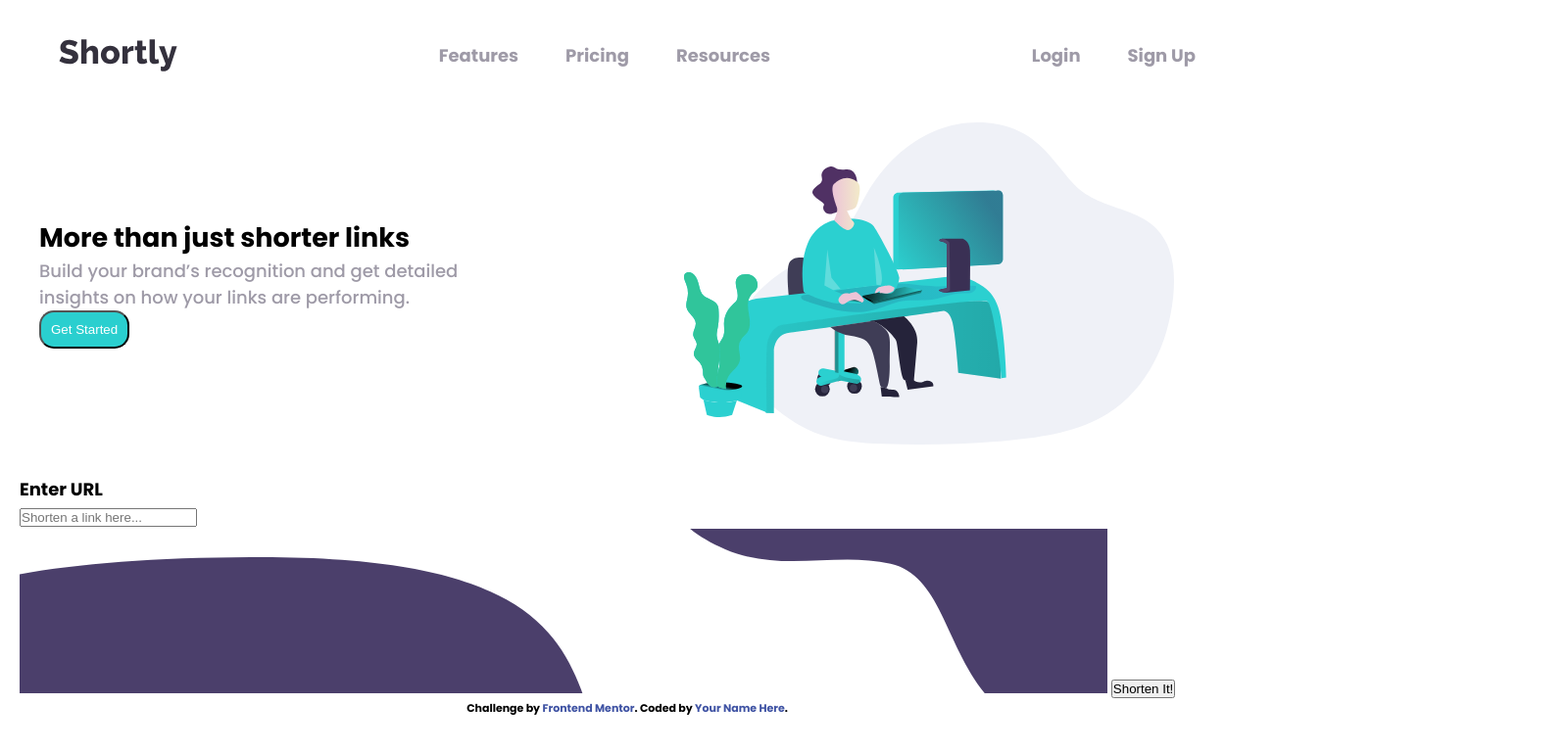
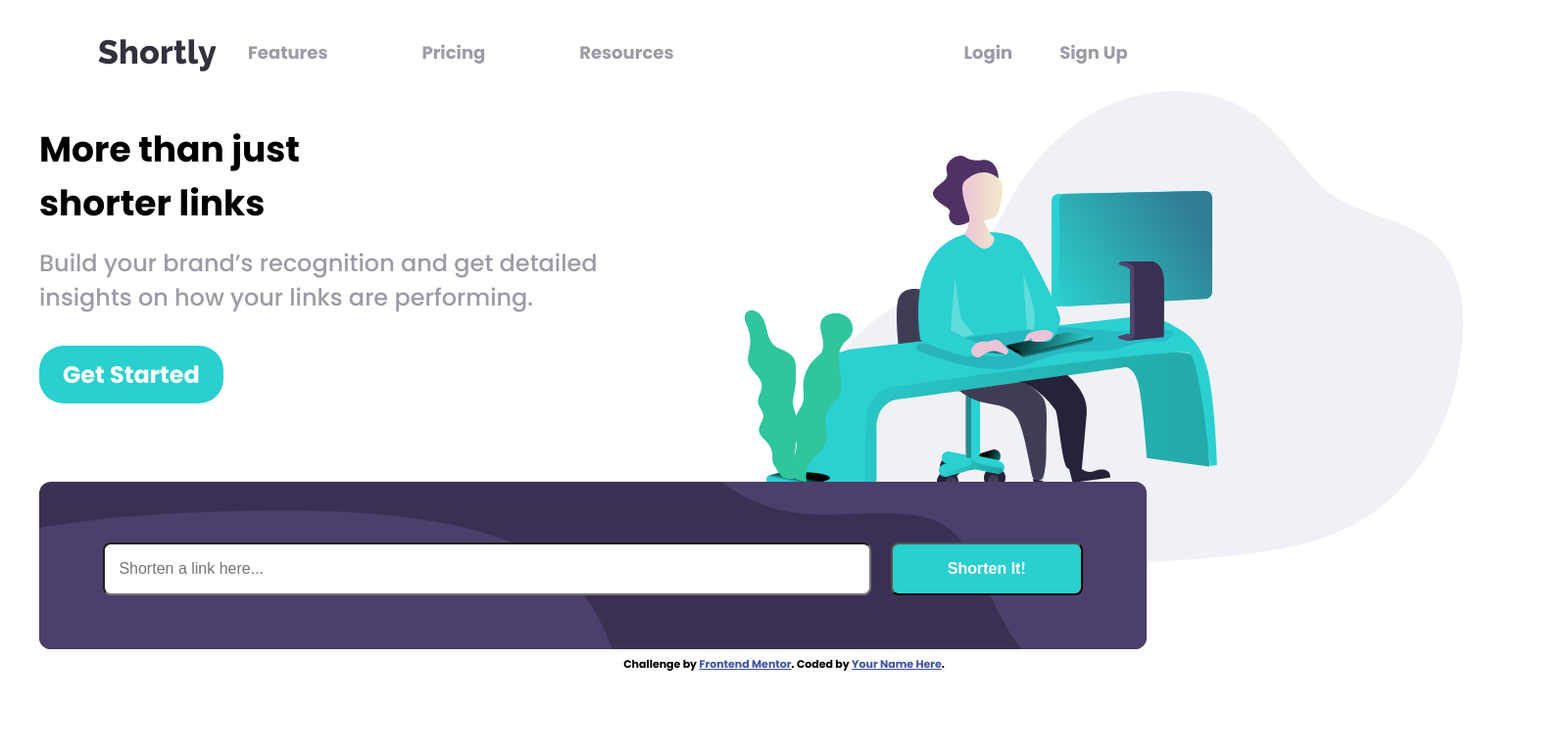
Before and after one commit to marksimmons2288/Capstone-Project-LVL-2, a plain HTML site: page url-shortening-api-master/index.html in a window 1280 px wide. Shown: the whole page at 98% size, 1600 px wide, since content can reach past the window. Drawn offline with Linux system fonts and the light colour scheme.

Commit message:
update html and css

```diff
--- a/url-shortening-api-master/index.html
+++ b/url-shortening-api-master/index.html
@@ -29,19 +29,22 @@
   <nav class="nav-bar" aria-label="Main navigation">
     <img src="images/logo.svg"          class="nav-bar_title" alt="Shortly logo">
     <!-- Links with Aria -->
-     <div role="navigation" aria-label="Navagation Links"
+    <!-- Unordered list  -->
 
-     class="nav-bar_links">
+    <ul class="nav-bar_links" role="navigation" aria-label="Navagation Links">
 
-      <a href="#" id="featuresLink">Features</a>
-      <a href="#" id="pricingLink" >Pricing</a>
-      <a href="#" id="resourcesLink" >Resources</a>
-     </div>
+      <li><a href="#" id="featuresLink">Features</a></li>
+      <li><a href="#" id="pricingLink" >Pricing</a></li>
+      <li><a href="#" id="resourcesLink" >Resources</a></li>
+    </ul>
+   </div>
+
 
      <!-- Authorization links w/ hover btn styles -->
-      <div class="auth-links">
-      <a href="#" id="loginBtn">Login</a>
-      <a href="#" id="signUpBtn">Sign Up</a>
+    <ul class="auth-links">
+     <li><a href="#" id="loginBtn">Login</a></li>
+     <li><a href="#" id="signUpBtn">Sign Up</a></li>
+    </ul>
     </div>
   </nav>
 </header>
@@ -51,52 +54,52 @@
    <section class="main-form_container">
           <!-- Title -->
     <div class="main-form_text">
-      <h1>More than just shorter links</h1>
+      <h1>More than just <br> shorter links</h1>
   <!-- Subtitle -->
-      <p class="main-form_subtitle">
-     Build your brand’s recognition and get detailed <br> insights
+   <div>
+    <p class="main-form_subtitle">
+     Build your brand’s recognition and get detailed<br>insights
      on how your links are performing.
     </p>
+     <a href="#" id="getStarted">Get Started</a>
+      </div>
+    </div>
 
 
   <!-- Information button (labeled "Get Started") -->
-    <button type="button" class="start_btn">Get Started</button>
-      </div>
+
 
    <!-- Main content illustration w/ hidden image from aria -->
-  <div class="main-form_img"
+  <figure class="main-form_img"
     aria-hidden="true">
       <img src="images/illustration-working.svg" alt="Illustration of a person working at a computer desk">
-    </div>
+  </figure>
    </section>
 
 <!-- Input URL Section -->
   <section class="url-shortener_container">
-    <form class="main-form" id="mainForm">
-    <label for="urlInput" class="sr-only">Enter URL</label>
-
-    <div class="url-shortener_input_field">
-      <input type="url" name="url" id="urlInput" placeholder="Shorten a link here..." aria-required="true" required>
+    <div class="url-bg">
+      <img src="images/bg-shorten-desktop.svg" alt="" aria-hidden="true" class="url-bg_img">
 
 
-      <img src="images/bg-shorten-desktop.svg" alt="Illustration around input field">
+  <form class="url-form" id="mainForm">
+    <input type="url" name="url" class="url-form_input" id="urlInput" placeholder="Shorten a link here..." aria-required="true" required>
 
-      <!-- Submit button -->
+    <button type="submit"class="url-form_submit" id="shortenBtn" name="button">Shorten It!</button>
+    </form>
+  </div>
 
-      <button type="submit"class="shorten_it_btn" id="shortenBtn" name="button">Shorten It!</button>
 
     <!-- Render Shorten URL w/ Aria role status to announce dynamic updates  -->
      <div id="result"role="status"></div>
-
-    </form>
-  </section>
+     </section>
 </main>
 
      <!-- Footer -->
-  <div class="attribution">
+  <footer class="attribution">
     Challenge by <a href="https://www.frontendmentor.io?ref=challenge" target="_blank">Frontend Mentor</a>.
     Coded by <a href="#">Your Name Here</a>.
-  </div>
+  </footer>
 
   <!-- JavaScript -->
    <script src="script/main.js"></script>
--- a/url-shortening-api-master/styles/desktop.styles.css
+++ b/url-shortening-api-master/styles/desktop.styles.css
@@ -7,7 +7,12 @@
     box-sizing: border-box;
 }
 
-
+html, body {
+    overflow-x: auto;
+}
+body{
+    min-width: 1600px;
+}
 
 body {
  background-color:white;
@@ -18,42 +23,58 @@ body {
  font-size: 18px;
  font-family: Poppins;
  font-weight: 700;
+ min-height: 100vh;
 
 }
 
+
+
 .nav-bar {
     display: flex;
-    justify-content: space-between;
-    align-items: center;
+    flex-direction: row;
+    justify-content: flex-start;
     padding: 20px;
-    max-width: 1200px;
-    margin: 0 auto;
-    gap: 3rem;
+    max-width: 1440px;
+    margin: 0  auto;
+    text-decoration: none;
+}
 
+.nav-bar_links{
+    display: flex;
+    gap: 6rem;
+    margin-left: 2rem;
+    list-style: none;
+}
+
+.nav-bar_links a {
+color: hsl(257, 7%, 63%);
+text-decoration: none;
 }
 
 .nav-bar_links a:hover {
     color: hsl(260, 8%, 14%);
 
 }
+.auth-links {
+    display: flex;
+    margin-left: 20%;
+    gap: 1rem;
+    list-style: none;
 
-.nav-bar_links,.auth-links {
-    display: flex;
-    gap: 3rem;
-
+    /*Styling  */
 }
-
-.auth-links a:hover {
-    background-color: hsl(180, 66%, 49%);
-    border-radius: 15px;
+.auth-links a {
+    color: hsl(257, 7%, 63%);
+    border-radius: 20px;
+    background-color: transparent;
+    font-weight: 700;
+    padding: 6px 16px;
+    text-decoration: none;
+}
+/* Could not find small hand w/ pionter */
+ .auth-links a:hover {
+    background-color: hsl(180, 66%, 69%);
     color: white;
-    padding: 10px;
-}
-
- a {
-    color: hsl(257, 7%, 63%);
-    text-decoration: none;
-    font-weight: 700;
     cursor: grab;
  }
 
@@ -61,44 +82,108 @@ body {
     display: flex;
     flex-direction: row;
     align-items: center;
-    justify-content: space-between;
-    gap: 2rem;
-    max-width: 1200px;
-    margin: 0 auto;
-    padding: 2rem 0;
+    gap: 5rem;
+    max-width: 1440px;
+    margin-left: 0 auto;
+    padding: 2rem 20px;
+    position: relative;
+    height: 100%;
+
 }
 
 .main-form_text {
-    flex:1;
+    display: flex;
+    flex-direction: column;
+    margin-right:2rem ;
+    font-size: 24px;
+    margin-right: auto;
 
 }
 
 .main-form_img {
-    flex:1;
-    display: flex;
-    justify-content: center;
+    position: absolute;
+    margin-left: 50%;
+    top: 0;
+    width: 800px;
+    height: auto;
+    margin-right: 10%;
+
 }
-
-.main-form_img img {
-    width: 100%;
-    max-width: 500px;
-}
-
 
 .main-form_subtitle {
     color: hsl(257, 7%, 63%);
     font-weight: 500;
+    margin: 1rem 0 2rem 0;
+}
+/* Horizontal padding */
+#getStarted {
+    display: inline-block;
+    background-color: hsl(180, 66%, 49%);
+    border-radius: 25px;
+    color: white;
+    padding: 12px 24px;
+    text-align: center;
+    text-decoration: none;
+
+
+}
+#getStarted:hover {
+background-color: hsl(180, 66%, 69%);
+
 }
 
-.start_btn {
-    background-color: hsl(180, 66%, 49%);
-    border-radius: 15px;
+.url-shortener_container {
+    display: flex;
+    flex-direction: row;
+    width: 75%;
+    padding: 0px 20px;
+    margin-top: 3rem;
+
+}
+
+
+.url-bg {
+    position: relative;
+    width:100% ;
+    margin: 0 auto;
+
+}
+
+.url-bg_img {
+    width: 100%;
+    border-radius: 12px;
+    background-color: hsl(257, 27%, 26%)
+
+}
+
+/* Position elements in the form */
+.url-form {
+    display: flex;
+    position: absolute;
+    top: 50%;
+    left: 50%;
+    transform: translate(-50%,-50%);
+
+}
+
+.url-form_input {
+    padding: 0.9rem;
+    border-radius: 8px;
+    font-size: 1rem;
+    width: 800px;
+    margin-right: 2%;
+}
+
+.url-form_submit {
     color: white;
-    padding: 10px;
+    padding: 1rem;
+    border-radius: 8px;
+    background-color: hsl(180,66%,49%);
+    font-size: 1rem;
+    font-weight: 700;
+    width: 200px;
 }
-.start_btn :hover {
-background-color: hsl(180, 66%, 49%);
-    border-radius: 15px;
-    color: white;
-    padding: 10px;
+
+.url-form_submit:hover {
+    background-color:hsl(180, 66%, 49%) ;
 }
```
